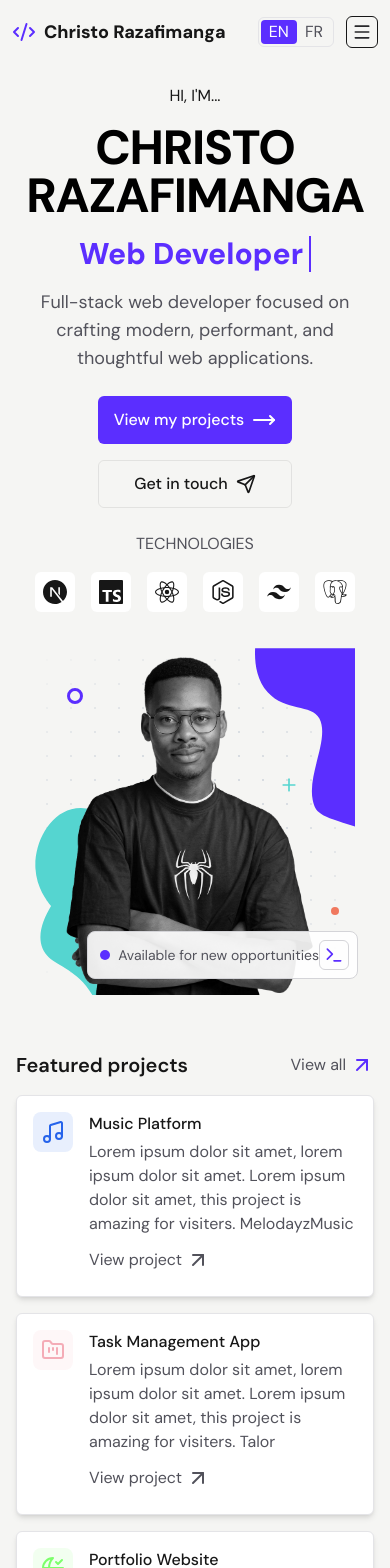
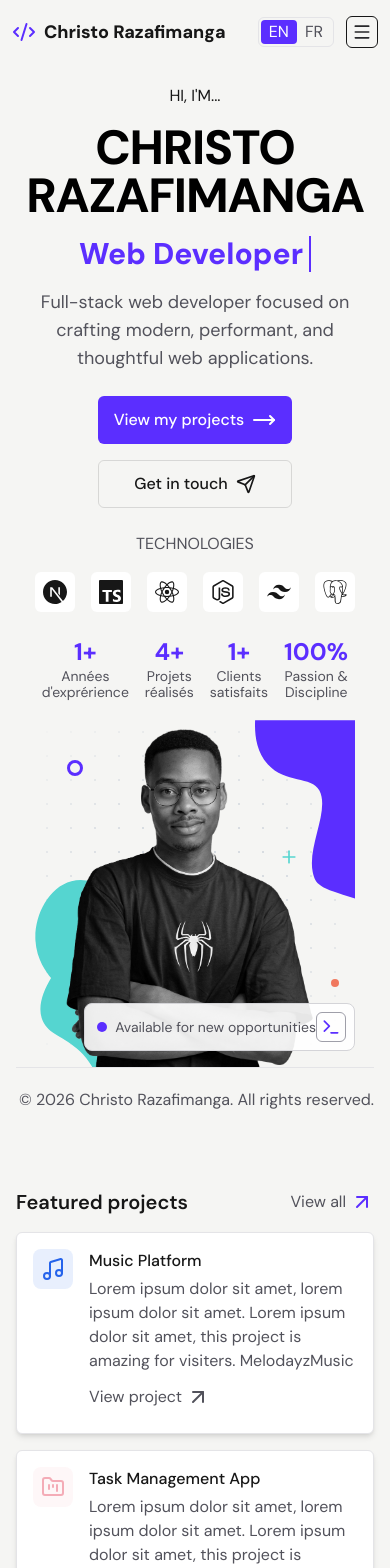
Before and after one commit to bossnare/portfolio, a Next.js app: page / in a window 390 px wide. Shown: the top 1568 px of the page. Built offline with nearby package versions, Linux system fonts and the light colour scheme.

Commit message:
add surplus info in Hero

```diff
--- a/src/components/Hero.tsx
+++ b/src/components/Hero.tsx
@@ -6,6 +6,7 @@ import { motion, useInView } from 'motion/react';
 import Image from 'next/image';
 import { useRef } from 'react';
 import { Section } from './Section';
+import { infoProvisors } from '../data/infoProvisors';
 
 export function Hero() {
   const ref = useRef(null);
@@ -14,8 +15,9 @@ export function Hero() {
   return (
     <Section
       id="hero"
-      className="relative flex flex-col items-center justify-between min-h-screen overflow-hidden md:min-h-auto md:flex-row md:items-center"
+      className="relative min-h-screen overflow-hidden md:min-h-auto"
     >
+      <div className="flex flex-col items-center justify-between md:flex-row md:items-center">
         <div className="flex flex-col items-center justify-between flex-1 w-full max-w-3xl gap-6 px-8 py-5 md:px-0 md:py-0 dark:bg-black md:items-start">
           <div className="flex flex-col items-center gap-4 text-center md:items-start md:text-left">
             <p className="uppercase">Hi, I&apos;m...</p>
@@ -42,8 +44,8 @@ export function Hero() {
               Web Developer
             </p>
             <p className="max-w-md text-lg leading-7 text-muted-foreground">
-            Full-stack web developer focused on crafting modern, performant, and
-            thoughtful web applications.
+              Full-stack web developer focused on crafting modern, performant,
+              and thoughtful web applications.
             </p>
           </div>
           <div className="flex flex-col gap-4 text-base font-medium sm:w-full sm:flex-row">
@@ -55,15 +57,18 @@ export function Hero() {
               <MoveRight />
             </a>
             <a
-            className="flex h-12 w-auto items-center justify-center gap-2 rounded-md border border-solid border-black/8 px-4 transition-colors hover:border-transparent hover:bg-black/4 dark:border-white/[.145] dark:hover:bg-[#1a1a1a]"
+              className="flex h-12 w-auto items-center justify-center gap-2 rounded-md border border-solid border-black/12 px-4 transition-colors hover:border-transparent hover:bg-black/4 dark:border-white/[.145] dark:hover:bg-[#1a1a1a]"
               target="_blank"
               rel="noopener noreferrer"
             >
-            Get in touch <Send className="size-5" />
+              Get in touch
+              <Send className="size-5" />
             </a>
           </div>
-        <div className="flex flex-col items-center pb-4 md:items-start md:pb-0">
-          <span className="uppercase text-muted-foreground">Technologies</span>
+          <div className="flex flex-col items-center md:items-start md:pb-0">
+            <span className="uppercase text-muted-foreground">
+              Technologies
+            </span>
             <ul className="flex items-center gap-4 mt-4">
               {stacks.map((stack, i) => (
                 <li
@@ -90,6 +95,23 @@ export function Hero() {
               ))}
             </ul>
           </div>
+          <div>
+            <ul className="flex justify-between gap-4 md:gap-10">
+              {infoProvisors.map((info) => (
+                <li
+                  key={info.name}
+                  className="flex flex-col items-center md:items-start"
+                >
+                  <span className="text-2xl font-bold text-primary">
+                    {info.stat}
+                  </span>
+                  <span className="text-sm leading-4 text-center md:text-start text-muted-foreground">
+                    {info.name}
+                  </span>
+                </li>
+              ))}
+            </ul>
+          </div>
         </div>
         <div className="relative overflow-hidden md:w-1/2">
           <motion.div
@@ -99,7 +121,7 @@ export function Hero() {
             transition={{ duration: 0.6 }}
           >
             <Image
-            className="relative object-contain h-auto mx-auto w-80 lg:w-105 sm:w-85 xl:w-120 z-12"
+              className="relative object-contain h-auto mx-auto w-80 lg:w-105 sm:w-85 xl:w-130 z-12"
               src="/images/profile-1.png"
               alt="Christo Razafimanga"
               width={800}
@@ -130,17 +152,23 @@ export function Hero() {
           <div className="absolute z-20 rounded-full text-[#55D5D0] bottom-50 right-14 md:bottom-80 md:right-40">
             <Plus className="size-5" />
           </div>
-      </div>
-
           {/* availability */}
-      <div className="absolute flex items-center p-2 border rounded-lg bottom-4 right-8 bg-background/90 z-16 border-zinc-300 dark:border-white/6">
+          <div className="absolute right-0 flex items-center p-2 border rounded-lg bottom-4 bg-background/90 z-16 border-zinc-300 dark:border-white/6">
             <span className="rounded-full size-2.5 bg-primary ml-1"></span>
             <span className="ml-2 text-sm md:text-base text-muted-foreground">
               Available for new opportunities
             </span>
-        <span className="p-1 border rounded-md border-zinc-300 dark:border-white/6">
+            <span className="p-1 border rounded-md border-zinc-400 dark:border-white/6">
               <Terminal className="text-primary size-5" />
             </span>
+          </div>
+        </div>
+      </div>
+      {/* line */}
+      <div className="w-full border-t border-zinc-200 dark:border-white/8"></div>
+      <div className="flex justify-between py-5 text-muted-foreground">
+        <div></div>
+        <span>&copy; 2026 Christo Razafimanga. All rights reserved.</span>
       </div>
     </Section>
   );
--- /dev/null
+++ b/src/data/infoProvisors.ts
@@ -0,0 +1,6 @@
+export const infoProvisors = [
+  { name: "Années d'exprérience", stat: '1+' },
+  { name: 'Projets réalisés', stat: '4+' },
+  { name: 'Clients satisfaits', stat: '1+' },
+  { name: 'Passion & Discipline', stat: '100%' },
+];
```
Lines whose indentation alone changed are shown as unchanged.
